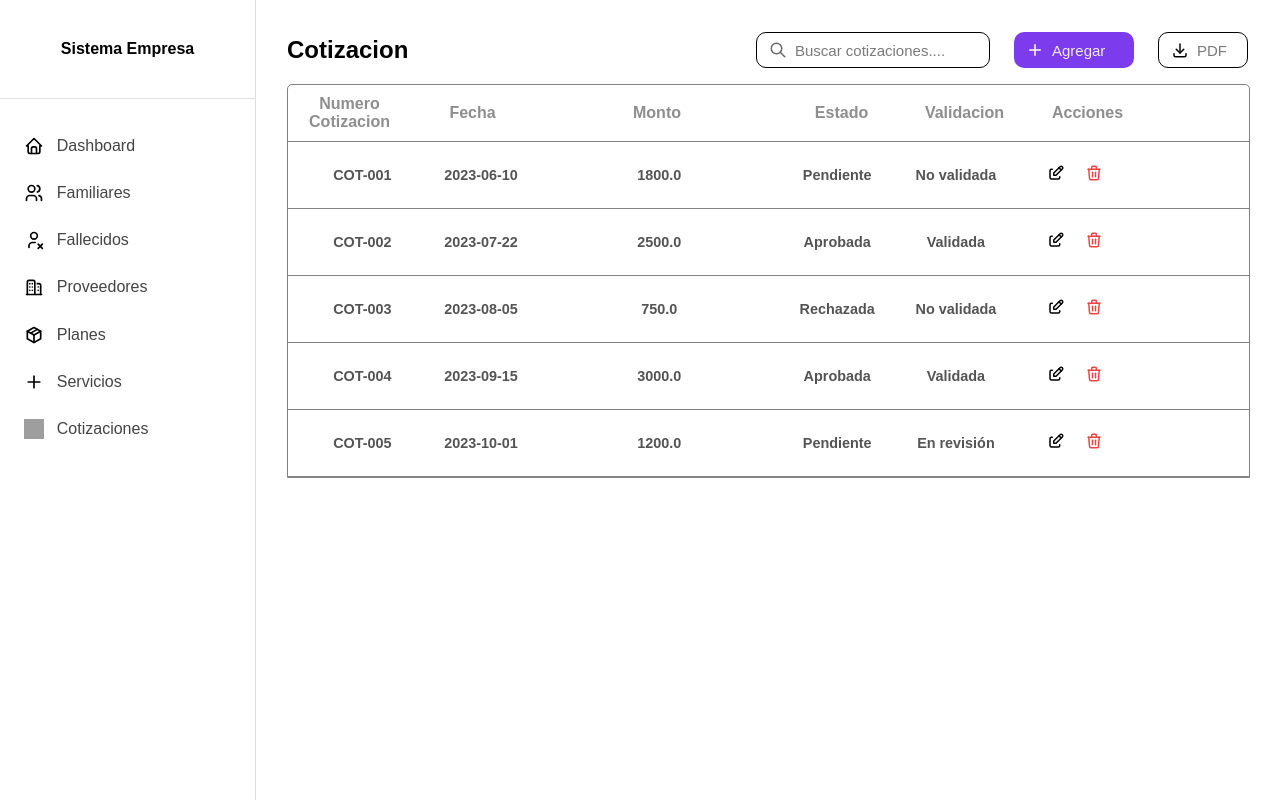
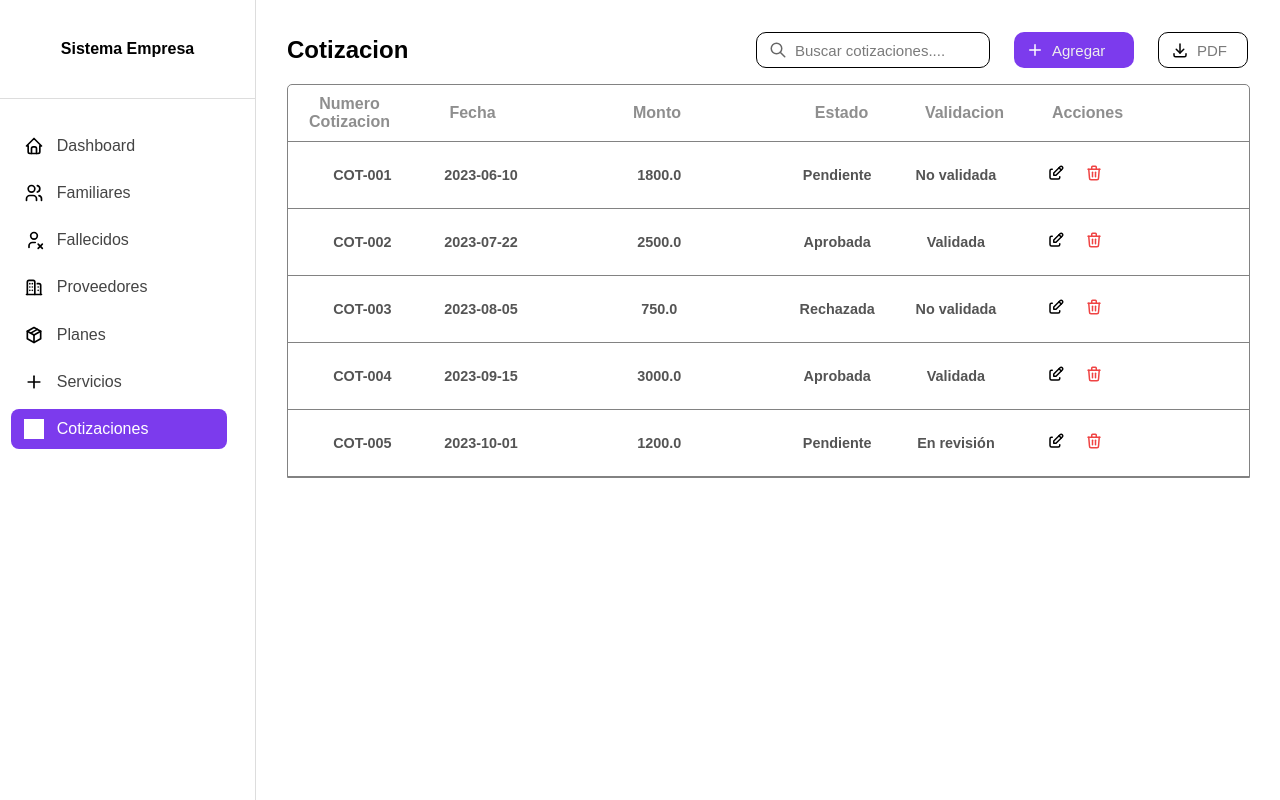
Before and after one commit to frank-Chavez/PROYECTO, a Flask app: page /cotizacion/cotizacion in a window 1280 px wide. Run offline with Flask 3, Linux system fonts and the light colour scheme; data comes from the database, SQL or seed files in the repository; grey boxes are pictures that could not be loaded.

Commit message:
arreglo de los estilos en el nadvar

```diff
--- a/templates/dashboar.html
+++ b/templates/dashboar.html
@@ -17,12 +17,12 @@
 
     <nav>
       <a href="{{ url_for('dashboar') }}" class="{% if request.endpoint == 'dashboar' %}active{% endif %}"><img class="{% if request.endpoint == 'dashboar' %}active{% endif %}" src="{{ url_for('static', filename='icons/home.svg') }}"  alt=""> Dashboard</a>
-      <a href="{{ url_for('familiares.listar')}}" class="{% if request.endpoint == 'familiares' %}active{% endif %}"><img class="{% if request.endpoint == 'familiares' %}active{% endif %}" src="{{ url_for('static', filename='icons/familiares.svg')}}" alt=""> Familiares</a>
-      <a href="{{ url_for('fallecidos.listar')}}" class="{% if request.endpoint == 'fallecidos' %}active{% endif %}"><img class="{% if request.endpoint == 'fallecidos' %}active{% endif %}" src="{{ url_for('static', filename='icons/fallecidos.svg')}}" alt=""> Fallecidos</a>
-      <a href="{{ url_for('proveedor.listar')}}" class="{% if request.endpoint == 'proveedor' %}active{% endif %}"><img class="{% if request.endpoint == 'proveedor' %}active{% endif %}" src="{{ url_for('static', filename='icons/proveedor.svg')}}" alt=""> Proveedores</a>
-      <a href="{{ url_for('planes.listar')}}" class="{% if request.endpoint == 'planes' %}active{% endif %}"><img class="{% if request.endpoint == 'planes' %}active{% endif %}" src="{{ url_for('static', filename='icons/planes.svg')}}" alt=""> Planes</a>
-      <a href="{{ url_for('servicios.listar')}}" class="{% if request.endpoint == 'servicios' %}active{% endif %}"><img class="{% if request.endpoint == 'servicios' %}active{% endif %}" src="{{ url_for('static', filename='icons/servicios.svg')}}" alt=""> Servicios</a>
-      <a href="{{ url_for('cotizacion.listar')}}" class="{% if request.endpoint == 'cotizacion' %}active{% endif %}"><img class="{% if request.endpoint == 'cotizacion' %}active{% endif %}" src="{{ url_for('static', filename='icons/cotizaciones.svg')}}" alt=""> Cotizaciones</a>
+      <a href="{{ url_for('familiares.listar')}}" class="{% if request.endpoint.startswith ('familiares') %}active{% endif %}"><img class="{% if request.endpoint == 'familiares' %}active{% endif %}" src="{{ url_for('static', filename='icons/familiares.svg')}}" alt=""> Familiares</a>
+      <a href="{{ url_for('fallecidos.listar')}}" class="{% if request.endpoint.startswith ('fallecidos') %}active{% endif %}"><img class="{% if request.endpoint == 'fallecidos' %}active{% endif %}" src="{{ url_for('static', filename='icons/fallecidos.svg')}}" alt=""> Fallecidos</a>
+      <a href="{{ url_for('proveedor.listar')}}" class="{% if request.endpoint.startswith ('proveedor')%}active{% endif %}"><img class="{% if request.endpoint == 'proveedor' %}active{% endif %}" src="{{ url_for('static', filename='icons/proveedor.svg')}}" alt=""> Proveedores</a>
+      <a href="{{ url_for('planes.listar')}}" class="{% if request.endpoint.startswith ('planes') %}active{% endif %}"><img class="{% if request.endpoint == 'planes' %}active{% endif %}" src="{{ url_for('static', filename='icons/planes.svg')}}" alt=""> Planes</a>
+      <a href="{{ url_for('servicios.listar')}}" class="{% if request.endpoint.startswith ('servicios')%}active{% endif %}"><img class="{% if request.endpoint == 'servicios' %}active{% endif %}" src="{{ url_for('static', filename='icons/servicios.svg')}}" alt=""> Servicios</a>
+      <a href="{{ url_for('cotizacion.listar')}}" class="{% if request.endpoint.startswith ('cotizacion') %}active{% endif %}"><img class="{% if request.endpoint == 'cotizacion' %}active{% endif %}" src="{{ url_for('static', filename='icons/cotizaciones.svg')}}" alt=""> Cotizaciones</a>
     </nav>
   </aside>
 
```
